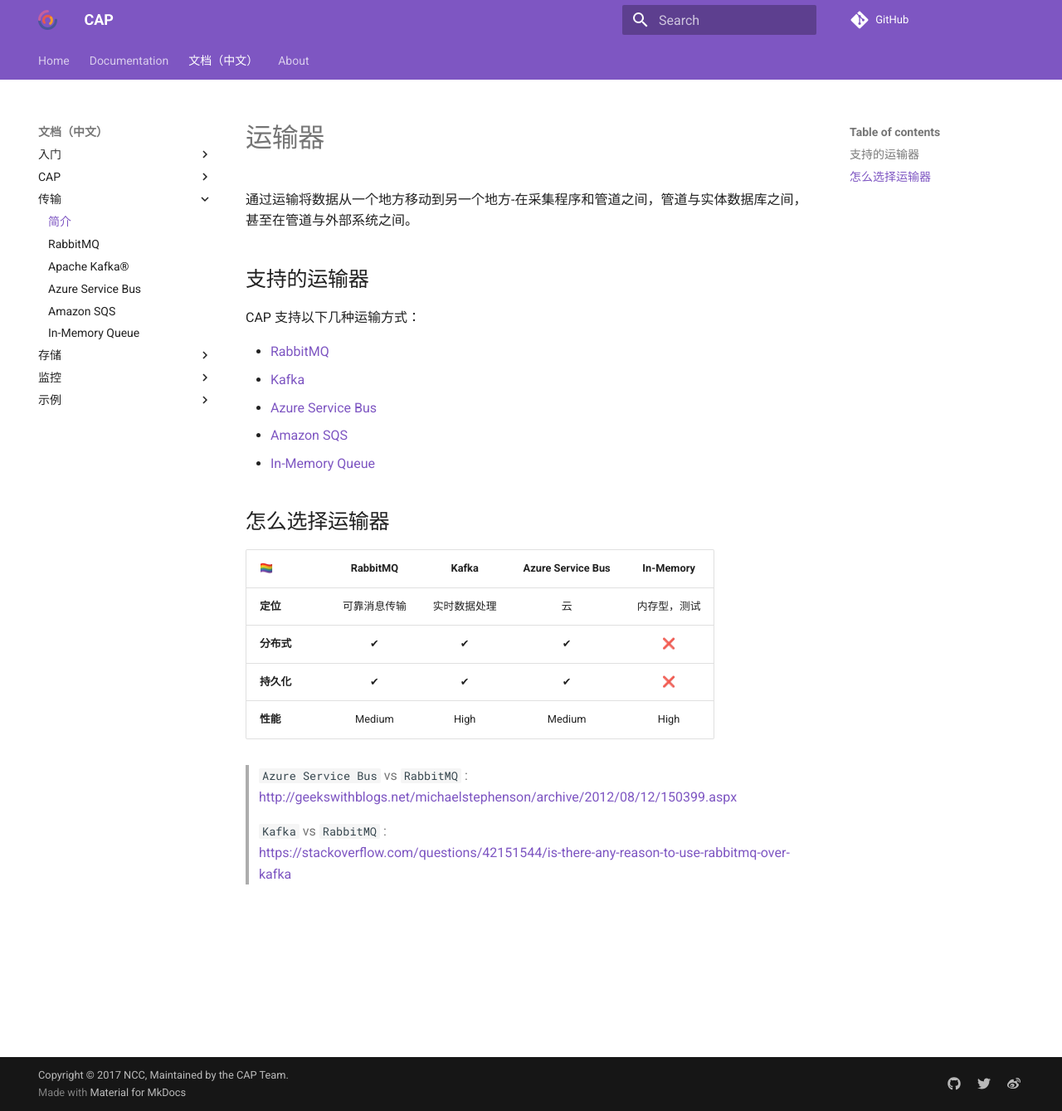
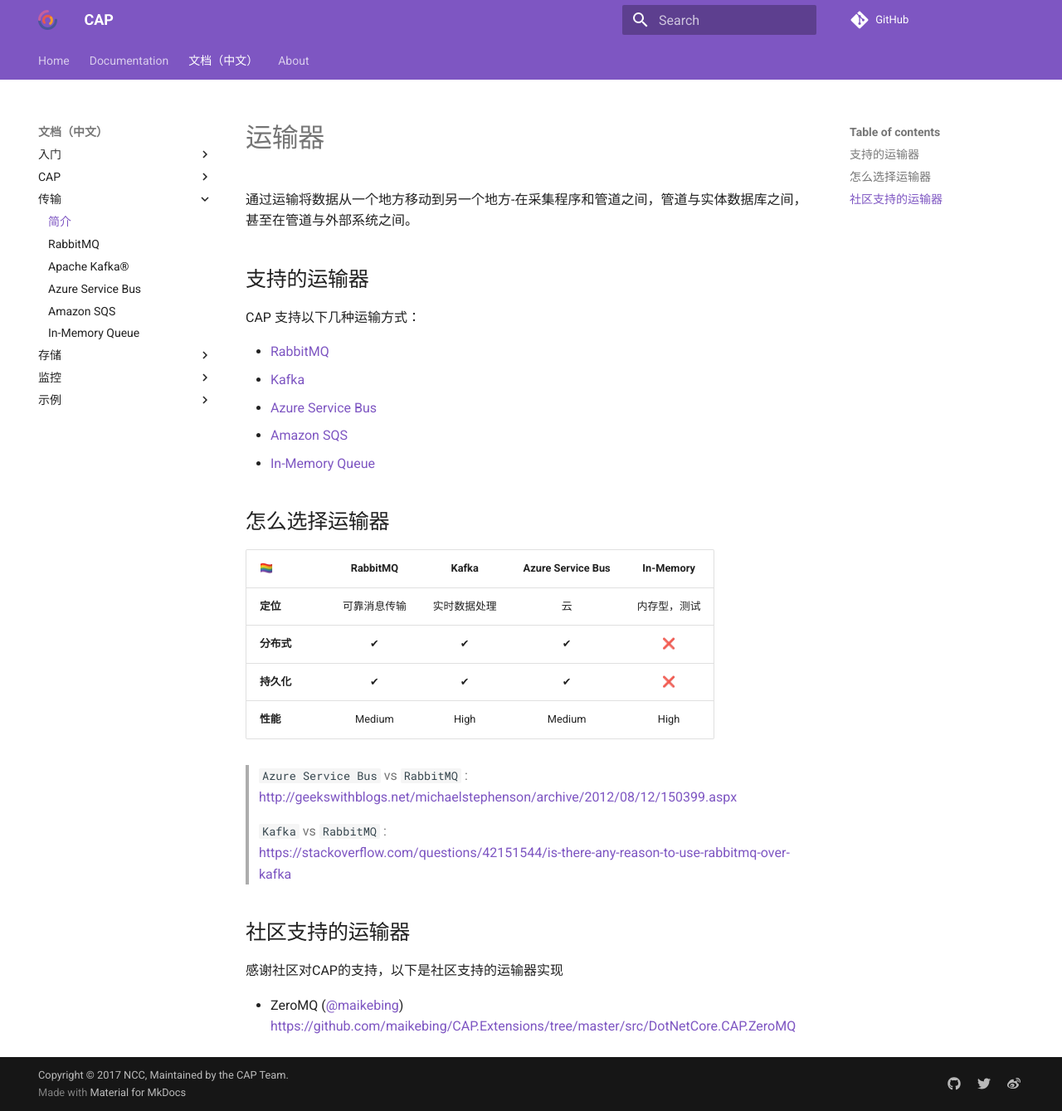
Before and after one commit to dotnetcore/CAP, an MkDocs documentation site: the page built from docs/content/user-guide/zh/transport/general.md, in a window 1280 px wide and 1339 px high. Shown: the whole window at 83% size. Built offline with MkDocs 1.6.1 and Material for MkDocs 9.7.7, drawn with Linux system fonts in a browser that asks for light colours; comment, search, counter and statistics services are not loaded.

Commit message:
Add litedb and ZeroMQ to general.md (#660)
* add litedb and ZeroMQ

* Update general.md

* Update general.md

Co-authored-by: Savorboard <yangxiaodong1214@126.com>

```diff
--- a/docs/content/user-guide/zh/transport/general.md
+++ b/docs/content/user-guide/zh/transport/general.md
@@ -27,3 +27,9 @@
 
 >`Kafka` vs `RabbitMQ` :
 > https://stackoverflow.com/questions/42151544/is-there-any-reason-to-use-rabbitmq-over-kafka
+
+## 社区支持的运输器
+
+感谢社区对CAP的支持，以下是社区支持的运输器实现
+
+* ZeroMQ  ([@maikebing](https://github.com/maikebing)) https://github.com/maikebing/CAP.Extensions/tree/master/src/DotNetCore.CAP.ZeroMQ
```
Also changed, not shown: docs/content/user-guide/zh/storage/general.md (+2 -0 lines).
